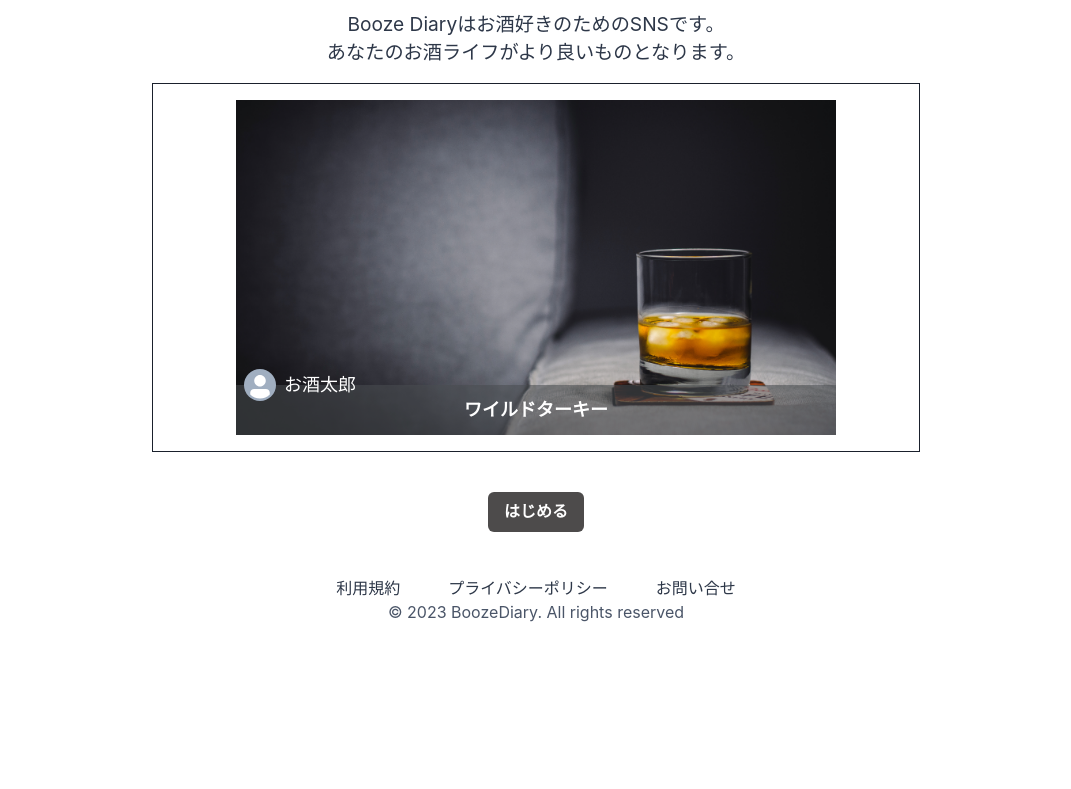
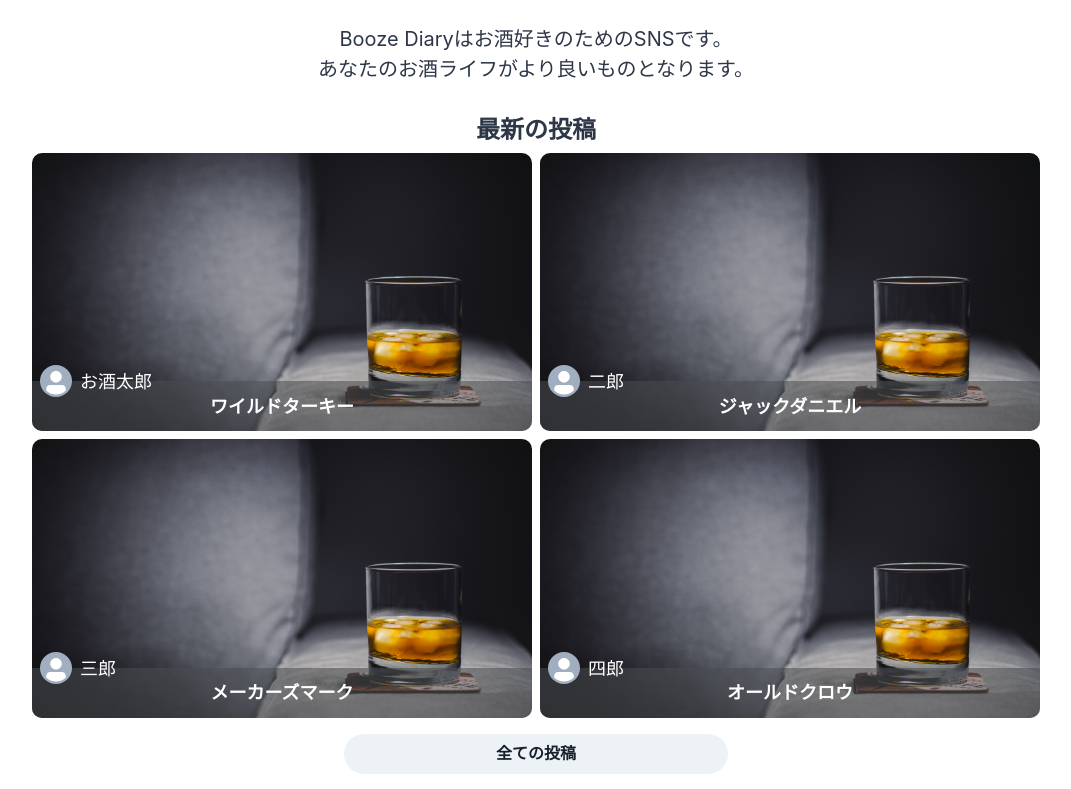
Before and after one commit to hattoriryuki/booze-diary-frontend, a React (Create React App) app: page / in a window 1280 px wide. Shown: the part 811-1600 px from the top of the page, without its empty margins (104-1175 px from the left). Before the commit the page ends 1439 px from the top, so only its background shows below. Built offline with nearby package versions, Linux system fonts and the light colour scheme.

Commit message:
update: DrinkCardをGrid形式に変更

```diff
--- a/src/components/organisms/DrinkCard.tsx
+++ b/src/components/organisms/DrinkCard.tsx
@@ -12,16 +12,22 @@ export const DrinkCard: FC<Props> = memo((props) => {
   const { image, username, name, avatar } = props;
 
   return (
-    <Box>
-      <Image src={image} alt="Swiper image" w="600px" />
+    <Box position="relative">
+      <Image
+        src={image}
+        alt="Drink image"
+        w={{ base: "300px", md: "500px" }}
+        borderRadius="10px"
+      />
       <Flex
         position="absolute"
-        bottom={4}
+        bottom={0}
         alignItems="center"
         justify="center"
         bgColor="rgb(74 77 81 / 55%)"
-        w={{ base: "calc(100% - 32px)", md: "600px" }}
+        w={{ base: "calc(100% - 32px)", md: "500px" }}
         h="50px"
+        borderBottomRadius="10px"
       >
         <Flex position="absolute" top="-16px" left={2} alignItems="center">
           <Avatar size="sm" name={avatar} />
--- a/src/components/pages/Top.tsx
+++ b/src/components/pages/Top.tsx
@@ -1,40 +1,80 @@
 import { FC, memo } from "react";
-import { Box, Button, Flex, Heading, Image, Text } from "@chakra-ui/react";
+import {
+  Box,
+  Button,
+  Flex,
+  Heading,
+  Image,
+  Text,
+  Wrap,
+  WrapItem,
+} from "@chakra-ui/react";
 
 import topImage from "../../assets/images/top.jpg";
 import { DrinkCard } from "../organisms/DrinkCard";
+
+const drinkData = [
+  {
+    image: topImage,
+    username: "お酒太郎",
+    name: "ワイルドターキー",
+  },
+  {
+    image: topImage,
+    username: "二郎",
+    name: "ジャックダニエル",
+  },
+  {
+    image: topImage,
+    username: "三郎",
+    name: "メーカーズマーク",
+  },
+  {
+    image: topImage,
+    username: "四郎",
+    name: "オールドクロウ",
+  },
+];
 
 export const Top: FC = memo(() => {
   return (
     <Box w="100vw" overflow="scroll" pb={10}>
       <Image src={topImage} alt="Top image" w="100%" />
       <Box as={Flex} direction="column" alignItems="center">
-        <Heading mt={10} mb={6}>
+        <Heading mt={10} mb={6} fontSize={{ base: "4xl", md: "5xl" }}>
           BoozeDiaryへようこそ
         </Heading>
-        <Box
-          textAlign="center"
-          fontSize={{ base: "medium", md: "larger" }}
-          mb={4}
-        >
+        <Box textAlign="center" fontSize={{ base: "medium", md: "xl" }} mb={4}>
           <Text>Booze Diaryはお酒好きのためのSNSです。</Text>
           <Text>あなたのお酒ライフがより良いものとなります。</Text>
         </Box>
-        <Flex
-          justify="center"
-          border="1px solid"
-          borderColor="gray.800"
-          p={4}
-          w={{ base: "90%", md: "60%" }}
-          position="relative"
+        <Heading mt={4} fontSize={{ base: "sm", md: "2xl" }}>
+          最新の投稿
+        </Heading>
+        <Wrap justify="center" w="90%" mt={{ base: "1", md: "2" }}>
+          {drinkData.map((data, index) => (
+            <WrapItem key={index}>
+              <DrinkCard
+                image={data.image}
+                username={data.username}
+                name={data.name}
+              />
+            </WrapItem>
+          ))}
+        </Wrap>
+        <Button
+          borderRadius="30px"
+          w={{ base: "50%", md: "30%" }}
+          mt={{ base: "2", md: "4" }}
         >
-          <DrinkCard
-            image={topImage}
-            username="お酒太郎"
-            name="ワイルドターキー"
-          />
-        </Flex>
-        <Button bgColor="#4D4B4B" color="white" mt={10}>
+          全ての投稿
+        </Button>
+        <Button
+          bgColor="#4D4B4B"
+          color="white"
+          mt={{ base: "10", md: "20" }}
+          _hover={{ opacity: 0.8 }}
+        >
           はじめる
         </Button>
       </Box>
```
